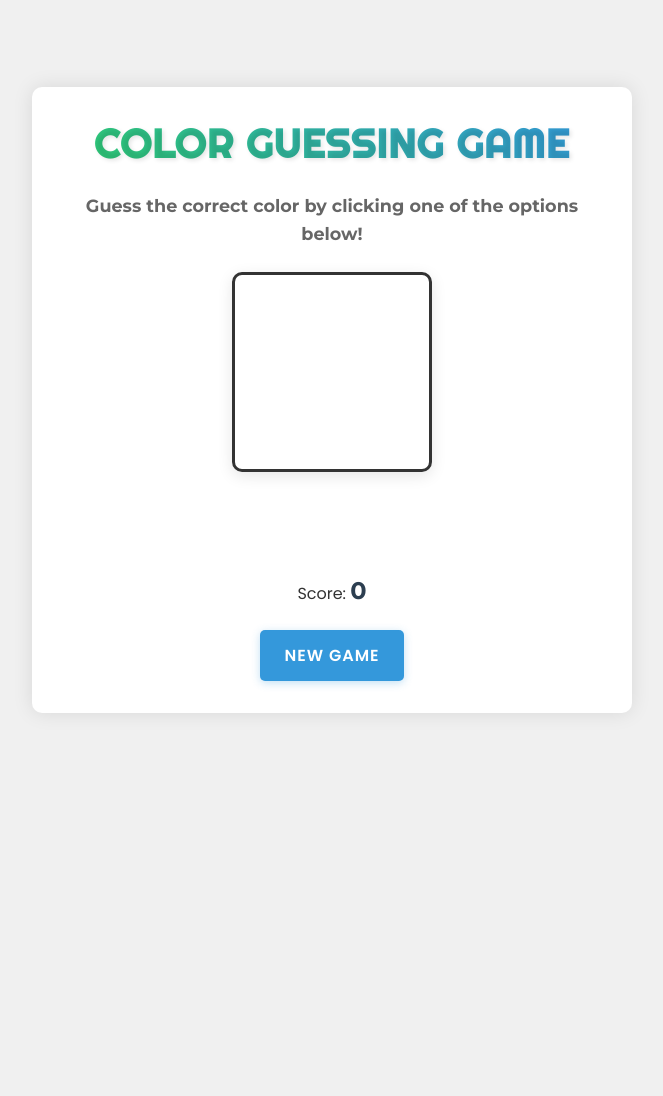
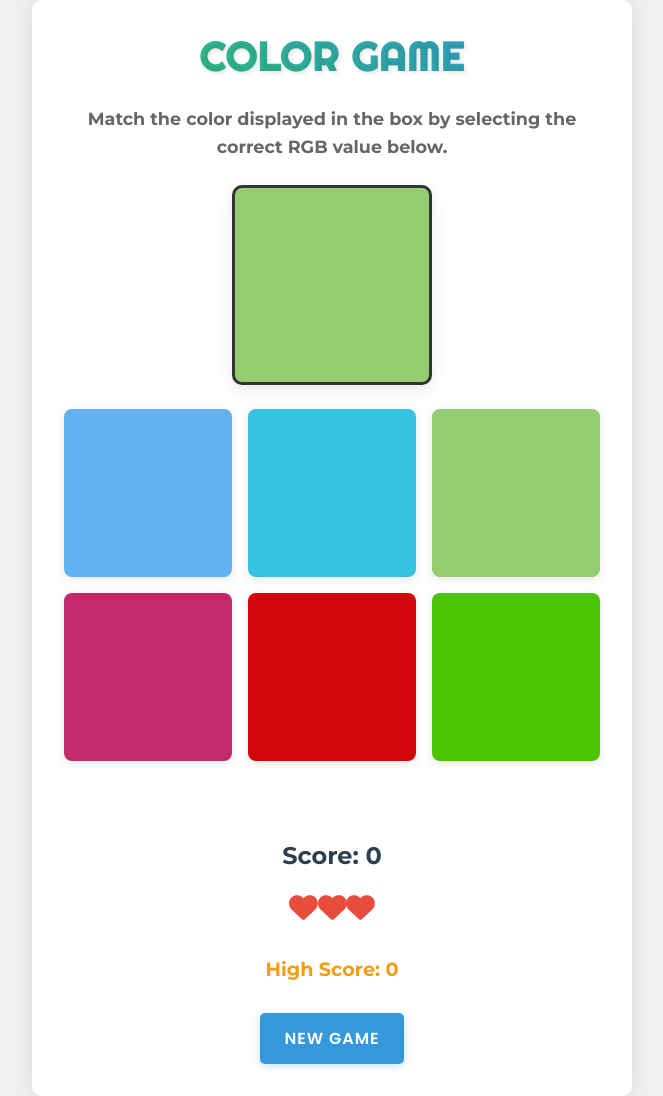
Before and after one commit to cod-emminex/hng-fe-stage-1, a plain HTML site: page index.html in a window 1280 px wide. Shown: the whole page, without its empty margins (308-971 px from the left). Before the commit the page ends 800 px from the top, so only its background shows below. Drawn offline with Linux system fonts and the light colour scheme.

Commit message:
updated html file

```diff
--- a/index.html
+++ b/index.html
@@ -1,39 +1,29 @@
-<!-- index.html -->
-<!doctype html>
+<!DOCTYPE html>
 <html lang="en">
 
 <head>
-  <meta charset="UTF-8" />
-  <meta name="viewport" content="width=device-width, initial-scale=1.0" />
-  <title>Color Guessing Game</title>
-  <link rel="stylesheet" href="styles.css" />
-  <link rel="stylesheet" href="https://cdnjs.cloudflare.com/ajax/libs/font-awesome/6.0.0/css/all.min.css" />
+  <meta charset="UTF-8">
+  <meta name="viewport" content="width=device-width, initial-scale=1.0">
+  <title>Color Game</title>
+  <link rel="stylesheet" href="https://cdnjs.cloudflare.com/ajax/libs/font-awesome/6.0.0/css/all.min.css">
   <link
     href="https://fonts.googleapis.com/css2?family=Poppins:wght@400;600&family=Montserrat:wght@700&family=Righteous&display=swap"
-    rel="stylesheet" />
+    rel="stylesheet">
+  <link rel="stylesheet" href="styles.css">
 </head>
 
 <body>
-  <div class="game-container" fontFamily="Montserrat">
-    <h1>Color Guessing Game</h1>
-
-    <p data-testid="gameInstructions" class="instructions">
-      Guess the correct color by clicking one of the options below!
-    </p>
-
-    <div data-testid="colorBox" class="color-box"></div>
-
-    <p data-testid="gameStatus" class="game-status"></p>
-
-    <div class="color-options">
-      <!-- Color options will be generated here -->
-    </div>
-
+  <div class="game-container">
+    <h1>Color Game</h1>
+    <p class="instructions">Match the color displayed in the box by selecting the correct RGB value below.</p>
+    <div class="color-box" data-testid="colorBox"></div>
+    <div class="color-options"></div>
+    <div class="game-status" data-testid="gameStatus"></div>
     <div class="game-controls">
-      <p>Score: <span data-testid="score">0</span></p>
-      <button data-testid="newGameButton" class="new-game-btn">
-        New Game
-      </button>
+      <div data-testid="score"></div>
+      <div data-testid="lives"></div>
+      <div data-testid="highScore"></div>
+      <button class="new-game-btn" data-testid="newGameButton">New Game</button>
     </div>
   </div>
   <script src="script.js"></script>
```
